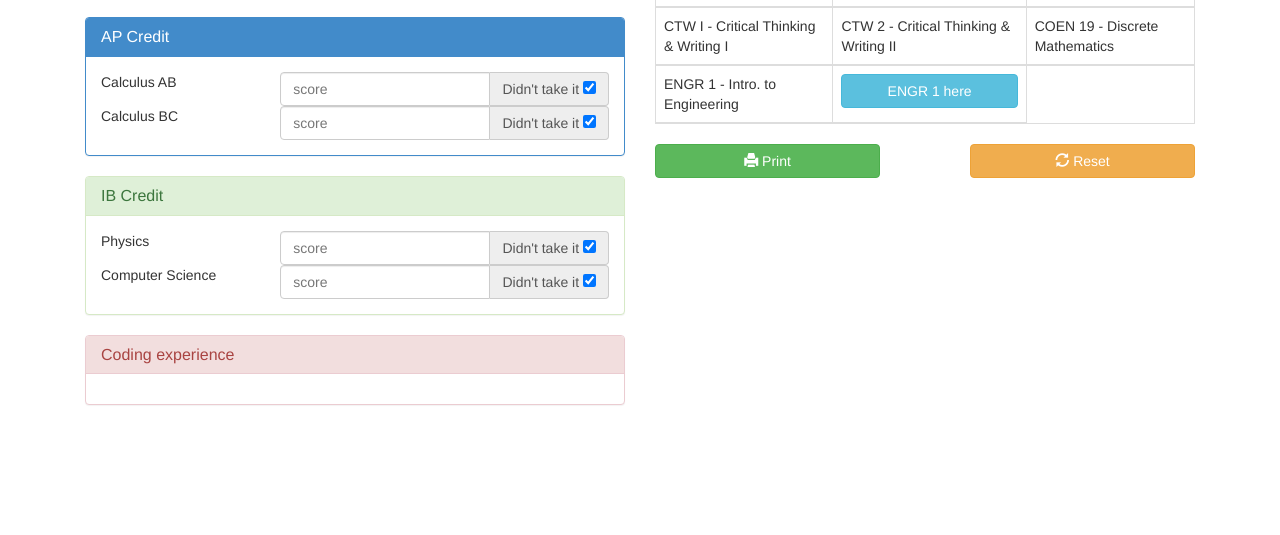
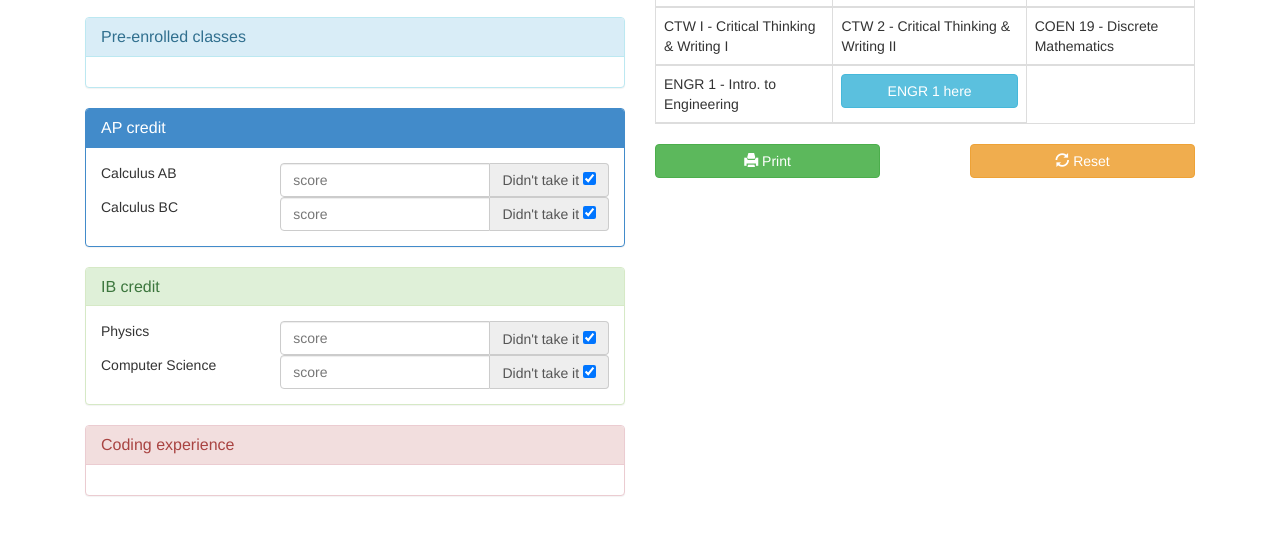
Before and after one commit to Rsullivan00/ScheduleSuggester, a plain HTML site: page index.html in a window 1280 px wide. Shown: the part 221-756 px from the top of the page. Drawn offline with nearby package versions, Linux system fonts and the light colour scheme.

Commit message:
Added section

```diff
--- a/index.html
+++ b/index.html
@@ -28,9 +28,16 @@
             <small>Need help figuring out your first-year COEN or Web Design schedule? We've got you covered.</small>
             </h1>
         </div>
+            <div class="panel panel-info">
+              <div class="panel-heading">
+                <h3 class="panel-title">Pre-enrolled classes</h3>
+              </div>
+              <div class="panel-body">
+              </div>
+            </div>
             <div class="panel panel-primary">
               <div class="panel-heading">
-                <h3 class="panel-title">AP Credit</h3>
+                <h3 class="panel-title">AP credit</h3>
               </div>
               <div class="panel-body">
                 <div class="row">
@@ -65,7 +72,7 @@
             </div>
             <div class="panel panel-success">
               <div class="panel-heading">
-                <h3 class="panel-title">IB Credit</h3>
+                <h3 class="panel-title">IB credit</h3>
               </div>
               <div class="panel-body">
                 <div class="row">
```
